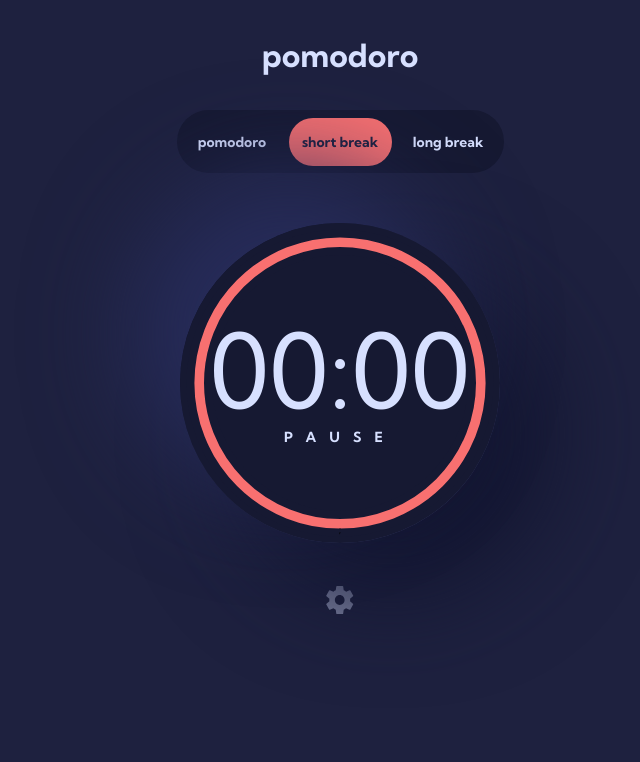
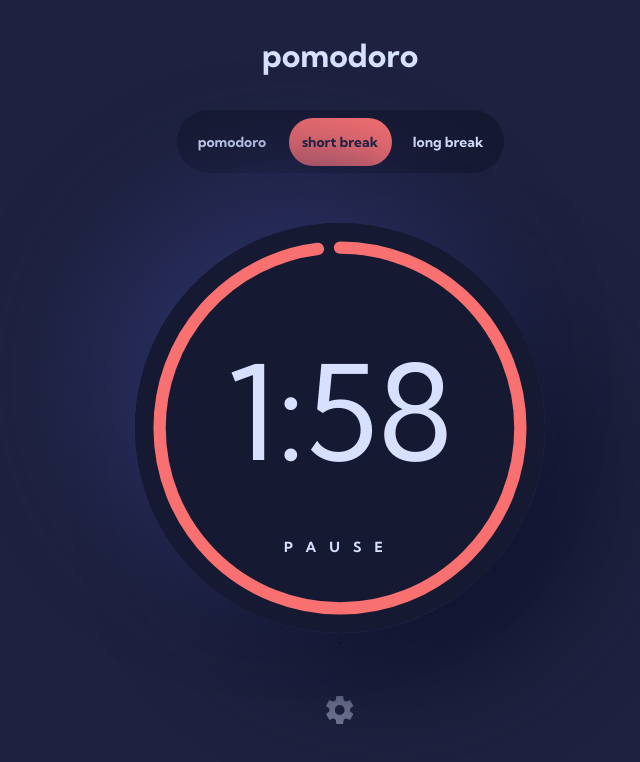
Before and after one commit to marriamdd/pomodoro-App, a React (Vite) app: page / in a window 1280 px wide. Both pictures are taken after a click on the element "short break". Shown: the top 762 px of the page, without its empty margins (300-940 px from the left). Built offline with nearby package versions, Linux system fonts and the light colour scheme.

Commit message:
feat:change the way of  randering components

```diff
--- a/src/components/LongBreakComponent.tsx
+++ b/src/components/LongBreakComponent.tsx
@@ -1,49 +1,73 @@
-import React, { useContext, useEffect, useRef } from "react";
+import { useContext, useEffect } from "react";
 import { TimerContext } from "../App";
-import { CircularProgressbar, buildStyles } from "react-circular-progressbar";
-import { StyledCircularProgressbar } from "../styledComponent/CircularPRogressbar";
+import { buildStyles } from "react-circular-progressbar";
+import {
+  StyledCircularDiv,
+  StyledCircularProgressbar,
+} from "../styledComponent/CircularPRogressbar";
 
 export default function LongBreakComponent() {
   const {
-    setShowSettings,
-    showSettings,
-    setLongBreak,
     setPause,
-    setPomodoro,
-    setShortBreak,
-    shortbreak,
+
     longbreak,
-    pomodoro,
     pause,
-    category,
-    setCategory,
+
     secondsLeft,
     setSecondsLeft,
+    secondRef,
     color,
+    font,
   } = useContext(TimerContext);
 
-  let longRef = useRef(longbreak);
+  const initTimer = () => {
+    setSecondsLeft(longbreak * 60);
+    const nextSeconds = longbreak * 60;
+    secondRef.current = nextSeconds;
+  };
+
+  const tick = () => {
+    secondRef.current--;
+    setSecondsLeft(secondRef.current);
+  };
+
   useEffect(() => {
-    let intervalId = setInterval(() => {
+    initTimer();
+  }, []);
+
+  useEffect(() => {
+    const interval = setInterval(() => {
       if (pause) {
         return;
       }
-      if (longRef.current > 0) {
-        setLongBreak((prev) => prev - 1);
-      }
+
+      tick();
     }, 1000);
 
-    return () => clearInterval(intervalId);
-  }, [longRef.current, pause]);
+    if (secondRef.current == 0) {
+      clearInterval(interval);
+    }
+
+    return () => clearInterval(interval);
+  }, [longbreak, pause]);
+
+  const totalSeconds = longbreak * 60;
+  const percentage = Math.round((secondsLeft / totalSeconds) * 100);
+  const minutes = Math.floor(secondsLeft / 60);
+  const seconds = secondsLeft % 60;
+  const secondsDisplay = seconds < 10 ? `0${seconds}` : `${seconds}`;
+  const customStyle = {
+    text: {
+      fontFamily: font,
+    },
+  };
+
   return (
     <div>
-      <div
-        onClick={() => setPause(!pause)}
-        style={{ width: "320px", height: "300px" }}
-      >
+      <StyledCircularDiv onClick={() => setPause(!pause)}>
         <StyledCircularProgressbar
-          value={60}
-          text={`${longbreak}`}
+          value={percentage}
+          text={minutes + ":" + secondsDisplay}
           background
           backgroundPadding={2}
           className="custom-progress-bar"
@@ -51,11 +75,12 @@ export default function LongBreakComponent() {
             textColor: `#D7E0FF`,
             textSize: "32px",
             trailColor: "#161932",
+            pathColor: color,
             backgroundColor: "#161932",
-            pathColor: color,
+            ...customStyle,
           })}
         />
-      </div>
+      </StyledCircularDiv>
     </div>
   );
 }
--- a/src/components/PomodoroComponent.tsx
+++ b/src/components/PomodoroComponent.tsx
@@ -1,6 +1,6 @@
-import { useContext, useEffect, useRef } from "react";
+import { useContext, useEffect } from "react";
 import { TimerContext } from "../App";
-import { CircularProgressbar, buildStyles } from "react-circular-progressbar";
+import { buildStyles } from "react-circular-progressbar";
 import {
   StyledCircularDiv,
   StyledCircularProgressbar,
@@ -8,18 +8,11 @@ import {
 
 export default function PomodoroComponent() {
   const {
-    setShowSettings,
-    showSettings,
-    setLongBreak,
     setPause,
-    setPomodoro,
-    setShortBreak,
-    shortbreak,
-    longbreak,
+
     pomodoro,
     pause,
-    category,
-    setCategory,
+
     secondsLeft,
     setSecondsLeft,
     secondRef,
@@ -27,10 +20,7 @@ export default function PomodoroComponent() {
     font,
   } = useContext(TimerContext);
 
-  let pomoRef = useRef(pomodoro);
-  let pauseRef = useRef(pause);
-
-  let initTimer = () => {
+  const initTimer = () => {
     setSecondsLeft(pomodoro * 60);
     const nextSeconds = pomodoro * 60;
     secondRef.current = nextSeconds;
@@ -46,17 +36,17 @@ export default function PomodoroComponent() {
   }, []);
 
   useEffect(() => {
-    // const nextSeconds = pomodoro * 60;
-    // secondRef.current = nextSeconds;
-
     const interval = setInterval(() => {
       if (pause) {
         return;
       }
 
-      // initTimer();
       tick();
     }, 1000);
+
+    if (secondRef.current == 0) {
+      clearInterval(interval);
+    }
 
     return () => clearInterval(interval);
   }, [pomodoro, pause]);
@@ -64,9 +54,9 @@ export default function PomodoroComponent() {
   const totalSeconds = pomodoro * 60;
   const percentage = Math.round((secondsLeft / totalSeconds) * 100);
   const minutes = Math.floor(secondsLeft / 60);
-  let seconds = secondsLeft % 60;
+  const seconds = secondsLeft % 60;
   const secondsDisplay = seconds < 10 ? `0${seconds}` : `${seconds}`;
-  let customStyle = {
+  const customStyle = {
     text: {
       fontFamily: font,
     },
--- a/src/components/Settings.tsx
+++ b/src/components/Settings.tsx
@@ -10,15 +10,13 @@ export default function Settings() {
     setShowSettings,
     showSettings,
     setLongBreak,
-    setPause,
+
     setPomodoro,
     setShortBreak,
     shortbreak,
     longbreak,
     pomodoro,
-    pause,
-    category,
-    setCategory,
+
     colorsArray,
     color,
     setColor,
@@ -140,7 +138,7 @@ const SettingsContainer = styled.div`
   display: flex;
   flex-direction: column;
   justify-content: center;
-
+  padding-bottom: 3rem;
   @media screen and (min-width: 768px) {
     top: 6rem;
     width: 54rem;
@@ -148,12 +146,11 @@ const SettingsContainer = styled.div`
     margin-inline: -6rem;
   }
   .buttonDiv {
-    position: relative;
     width: 100%;
 
     & > button {
       position: absolute;
-      top: -1rem;
+      bottom: -3rem;
       right: 9rem;
       width: 140px;
       height: 53px;
@@ -196,7 +193,7 @@ const SettingsContainer = styled.div`
 `;
 const Line = styled.div`
   width: 90%;
-  height: 1px;
+  min-height: 1px;
   background: #e3e1e1;
   align-self: center;
 `;
--- a/src/components/ShortBreakComponent.tsx
+++ b/src/components/ShortBreakComponent.tsx
@@ -1,61 +1,86 @@
-import React, { useContext, useEffect, useRef } from "react";
+import { useContext, useEffect } from "react";
 import { TimerContext } from "../App";
-import { CircularProgressbar, buildStyles } from "react-circular-progressbar";
-import { StyledCircularProgressbar } from "../styledComponent/CircularPRogressbar";
+import { buildStyles } from "react-circular-progressbar";
+import {
+  StyledCircularDiv,
+  StyledCircularProgressbar,
+} from "../styledComponent/CircularPRogressbar";
 
 export default function ShortBreakComponent() {
   const {
-    setShowSettings,
-    showSettings,
-    setLongBreak,
     setPause,
-    setPomodoro,
-    setShortBreak,
+
     shortbreak,
-    longbreak,
-    pomodoro,
     pause,
-    category,
-    setCategory,
+
     secondsLeft,
     setSecondsLeft,
+    secondRef,
     color,
+    font,
   } = useContext(TimerContext);
 
-  let shortRef = useRef(shortbreak);
+  const initTimer = () => {
+    setSecondsLeft(shortbreak * 60);
+    const nextSeconds = shortbreak * 60;
+    secondRef.current = nextSeconds;
+  };
+
+  const tick = () => {
+    secondRef.current--;
+    setSecondsLeft(secondRef.current);
+  };
+
   useEffect(() => {
-    let intervalId = setInterval(() => {
+    initTimer();
+  }, []);
+
+  useEffect(() => {
+    const interval = setInterval(() => {
       if (pause) {
         return;
       }
-      if (shortRef.current > 0) {
-        setShortBreak((prev) => prev - 1);
-      }
+
+      tick();
     }, 1000);
 
-    return () => clearInterval(intervalId);
-  }, [shortRef.current, pause]);
+    if (secondRef.current == 0) {
+      clearInterval(interval);
+    }
+
+    return () => clearInterval(interval);
+  }, [shortbreak, pause]);
+
+  const totalSeconds = shortbreak * 60;
+  const percentage = Math.round((secondsLeft / totalSeconds) * 100);
+  const minutes = Math.floor(secondsLeft / 60);
+  const seconds = secondsLeft % 60;
+  const secondsDisplay = seconds < 10 ? `0${seconds}` : `${seconds}`;
+  const customStyle = {
+    text: {
+      fontFamily: font,
+    },
+  };
+
   return (
     <div>
-      <div
-        onClick={() => setPause(!pause)}
-        style={{ width: "300px", height: "300px" }}
-      >
+      <StyledCircularDiv onClick={() => setPause(!pause)}>
         <StyledCircularProgressbar
-          value={60}
+          value={percentage}
+          text={minutes + ":" + secondsDisplay}
           background
           backgroundPadding={2}
-          text={`${shortbreak}`}
           className="custom-progress-bar"
           styles={buildStyles({
             textColor: `#D7E0FF`,
             textSize: "32px",
             trailColor: "#161932",
+            pathColor: color,
             backgroundColor: "#161932",
-            pathColor: color,
+            ...customStyle,
           })}
         />
-      </div>
+      </StyledCircularDiv>
     </div>
   );
 }
--- a/src/components/Timer.tsx
+++ b/src/components/Timer.tsx
@@ -1,12 +1,13 @@
-import { CircularProgressbar, buildStyles } from "react-circular-progressbar";
+// import { CircularProgressbar, buildStyles } from "react-circular-progressbar";
 import "react-circular-progressbar/dist/styles.css";
 import styled from "styled-components";
-import { createRef, useContext, useEffect, useRef } from "react";
+import { useContext } from "react";
 import { TimerContext } from "../App";
 import PomodoroComponent from "./PomodoroComponent";
 import LongBreakComponent from "./LongBreakComponent";
 import ShortBreakComponent from "./ShortBreakComponent";
-import { StyledCircularProgressbar } from "../styledComponent/CircularPRogressbar";
+// import ShortBreakComponent from "./ShortBreakComponent";
+// import { StyledCircularProgressbar } from "../styledComponent/CircularPRogressbar";
 export default function Timer() {
   const handleSettingsClick = () => {
     setShowSettings(!showSettings);
@@ -14,32 +15,21 @@ export default function Timer() {
   const {
     setShowSettings,
     showSettings,
-    setLongBreak,
-    setPause,
-    setPomodoro,
-    setShortBreak,
-    shortbreak,
-    longbreak,
-    pomodoro,
-    pause,
+
     category,
     setCategory,
-    secondsLeft,
-    setSecondsLeft,
-    secondRef,
+
     color,
-    font,
   } = useContext(TimerContext);
   const options = ["pomodoro", "short break", "long break"];
 
-  let activeCategory = category.replace(" ", "");
   return (
     <MainCard color={color}>
       <div className="pomodoroDiv">
         <h2 className="appTitle">pomodoro</h2>
       </div>
       <div className="optionsContainer">
-        {options.map((item, index) => (
+        {options.map((item) => (
           <div
             key={Math.random()}
             onClick={() => {
@@ -52,35 +42,9 @@ export default function Timer() {
         ))}
       </div>
       <div className="circleContainer">
-        {category === "long break" && secondRef.current > 0 ? (
-          <LongBreakComponent />
-        ) : category === "pomodoro" && pomodoro > 0 ? (
-          <PomodoroComponent />
-        ) : category === "short break" && shortbreak > 0 ? (
-          <ShortBreakComponent />
-        ) : (
-          <div>
-            <div
-              onClick={() => setPause(!pause)}
-              style={{ width: "320px", height: "300px" }}
-            >
-              <StyledCircularProgressbar
-                value={100}
-                text={`00:00`}
-                background
-                backgroundPadding={2}
-                className="custom-progress-bar"
-                styles={buildStyles({
-                  textColor: `#D7E0FF`,
-                  textSize: "32px",
-                  trailColor: "#161932",
-                  pathColor: color,
-                  backgroundColor: "#161932",
-                })}
-              />
-            </div>
-          </div>
-        )}
+        {category == "long break" && <LongBreakComponent />}
+        {category == "short break" && <ShortBreakComponent />}
+        {category == "pomodoro" && <PomodoroComponent />}
         <h2>PAUSE</h2>;
       </div>
       <div className="buttonDiv">
--- a/src/styledComponent/colorContainer.ts
+++ b/src/styledComponent/colorContainer.ts
@@ -8,6 +8,7 @@ export const ColorSection = styled.section`
   gap: 2rem;
   /* margin: 3rem 1rem 1rem; */
   /* margin-bottom: 3rem; */
+  /* padding-bottom: 3rem; */
   @media screen and (min-width: 768px) {
     flex-direction: row;
 
```
